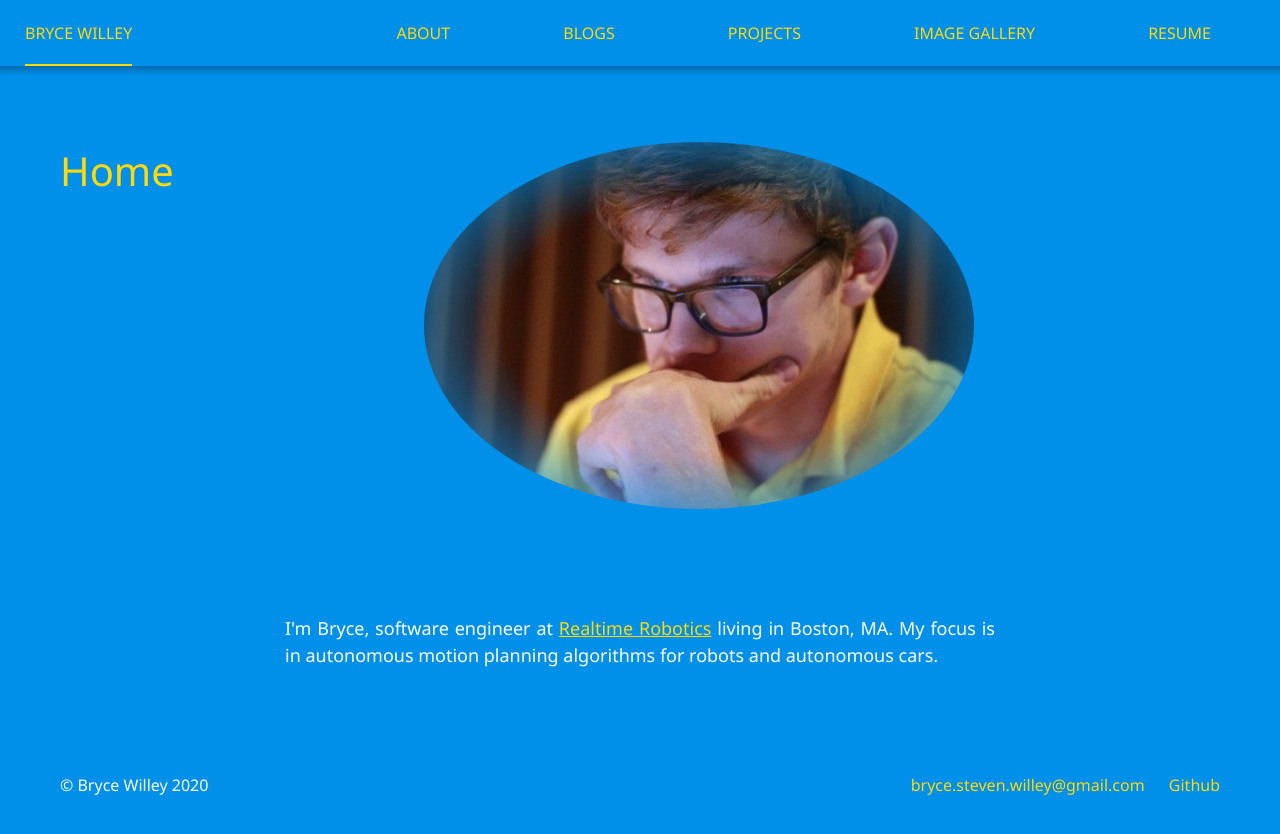
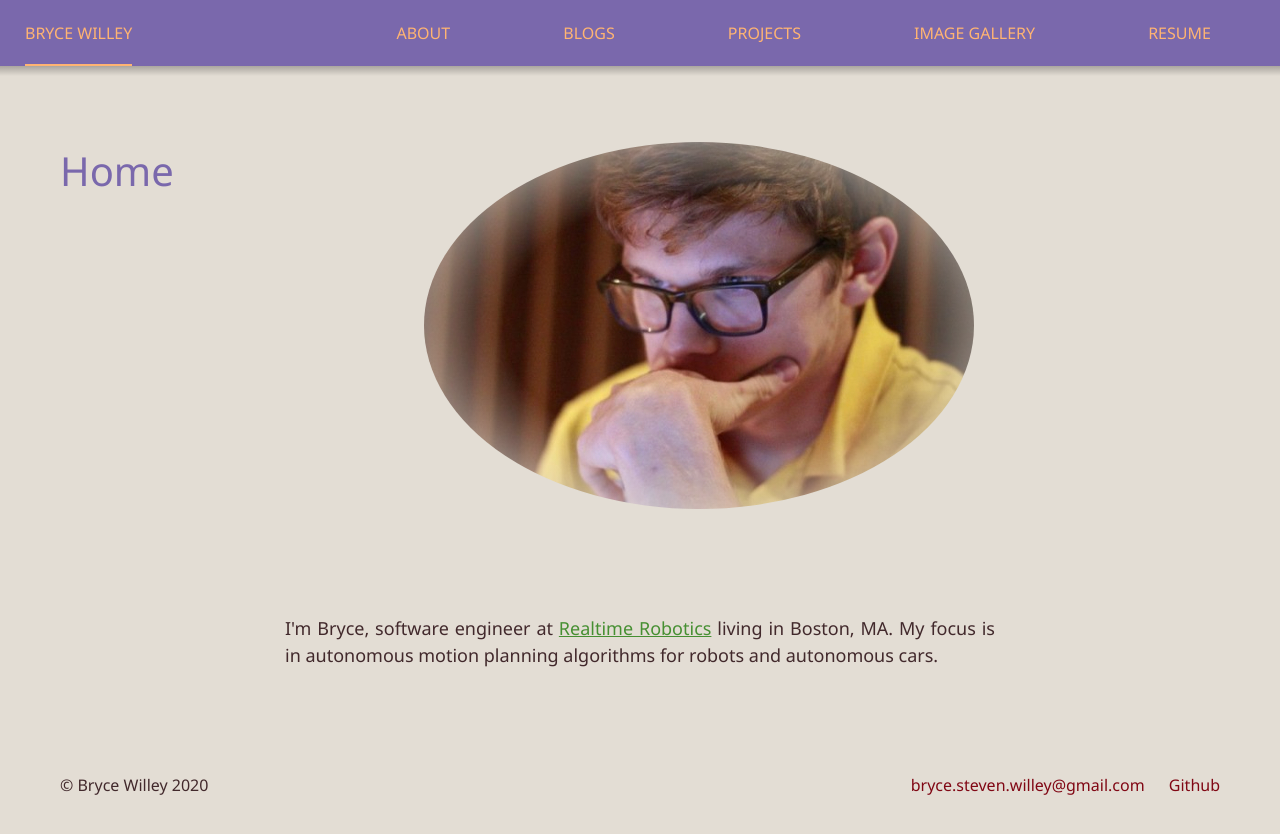
Before and after one commit to BryceStevenWilley/BryceStevenWilley.github.io, a Jekyll site: the page built from index.md, in a window 1280 px wide. Shown: the top 834 px of the page. Built offline with Jekyll 4.4.1, drawn with Linux system fonts in a browser that asks for light colours.

Commit message:
Changed the color scheme

```diff
--- a/_sass/helpers/_variables.scss
+++ b/_sass/helpers/_variables.scss
@@ -11,7 +11,6 @@ $c__indigo: #3F51B5;
 $c__blue: #1565C0;
 
 $c__mat_blue: #0090EA;
-//$c__yena_yellow: #d8991a;
 $c__yena_yellow: #ffd90a;
 $c__yena_grey: #596b72;
 
@@ -33,10 +32,23 @@ $c__blue-grey: #607D8B;
 $c__black: #000000;
 $c__white: #ffffff;
 
+
+// Redesign
+$c__offwhite: #e3ddd4;//#e8dfcf;
+$c__blue_green: #468f32;
+$c__eva_purple: #7a68ac;
+$c__2049_orange: #ffb472;
+$c__dark_brown: #42292c;
+
 // Theme: change this as well as the theme in config.yml.
-// Not yet implemented.
-$t-theme: $c__mat_blue;
-$t-headerTheme: $c__mat_blue;
-$t-bodyTheme: $c__mat_blue;
-$t-headerText: $c__yena_yellow;
-$t-bodyText: $c__white;
+$t-theme: $c__blue_green; //$c__mat_blue;
+$t-headerTheme: $c__eva_purple; //$c__mat_blue;
+$t-bodyTheme: $c__offwhite; //$c__mat_blue;
+
+$t-background: $c__offwhite;
+$t-nav-bg: $c__eva_purple;
+$t-titleText: $c__eva_purple;
+$t-bodyText: $c__dark_brown; //$c__white;
+$t-navText: $c__2049_orange; //$c__yena_yellow;
+$t-accent: $c__blue_green;
+$t-accent-off: #800714;
--- a/_sass/themes/_blue.scss
+++ b/_sass/themes/_blue.scss
@@ -3,48 +3,53 @@
    ========================================================================== */
 
 .t-blue{
-  background: $c__mat_blue;
+  background: $t-background;
 
-  .c-navigation,
+  .c-navigation {
+    background: $t-nav-bg;
+  }
   .c-header {
-    background: $c__mat_blue;
+    background: $t-background;
   }
 
   .c-article__main {
     p, section, li, h2, h3, h1 {
-      color: $c__white;
+      color: $t-bodyText;
     }
 
     a:not(.c-btn) {
-        color: $c__yena_yellow;
+      color: $t-accent;
+    }
+    a:visited {
+      color: $t-accent-off;
     }
   }
 
   .c-header__title {
-    color: $c__yena_yellow;
+    color: $t-titleText;
   }
 
   .c-navigation__item {
-    color: $c__yena_yellow;
+    color: $t-navText;
 
     &:hover:after,
     &.is-active:after {
-      background: $c__yena_yellow;
+      background: $t-navText;
     }
   }
 
   .c-footer {
-    background: $c__mat_blue;
-    color: $c__white;
+    background: $t-background;
+    color: $t-bodyText;
     a {
-      color: $c__yena_yellow;
+      color: $t-accent-off;
     }
   }
   .headerImgW img {
-    border:1px solid $c__mat_blue;
+    border:1px solid $t-background;
   }
 
   .headerImgW:after {
-    background: radial-gradient(ellipse at center, rgba($c__white, 0) 50%,$c__mat_blue 90%,$c__mat_blue 100%);
+    background: radial-gradient(ellipse at center, rgba($c__white, 0) 50%,$t-background 90%,$t-background 100%);
   }
 }
```
